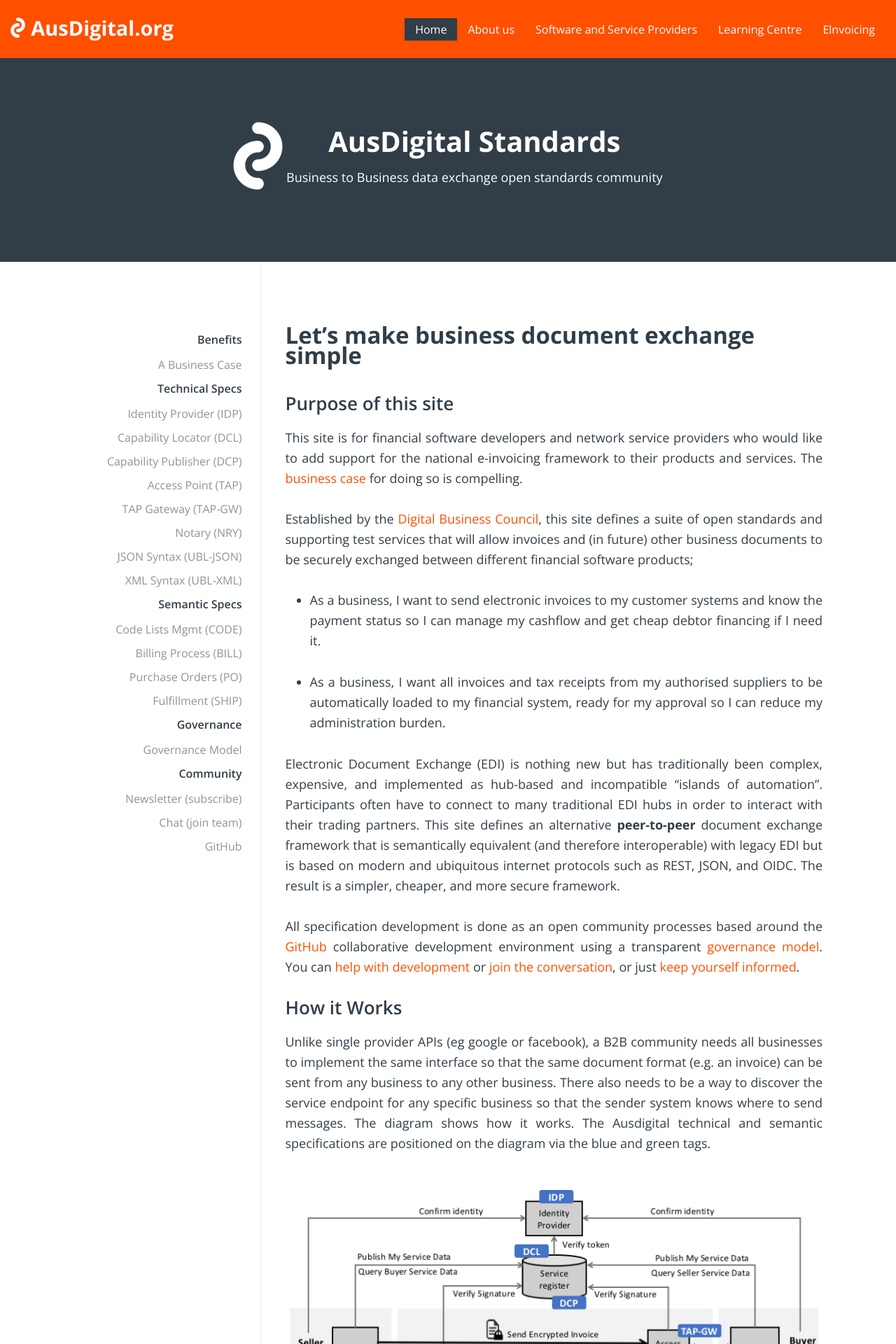
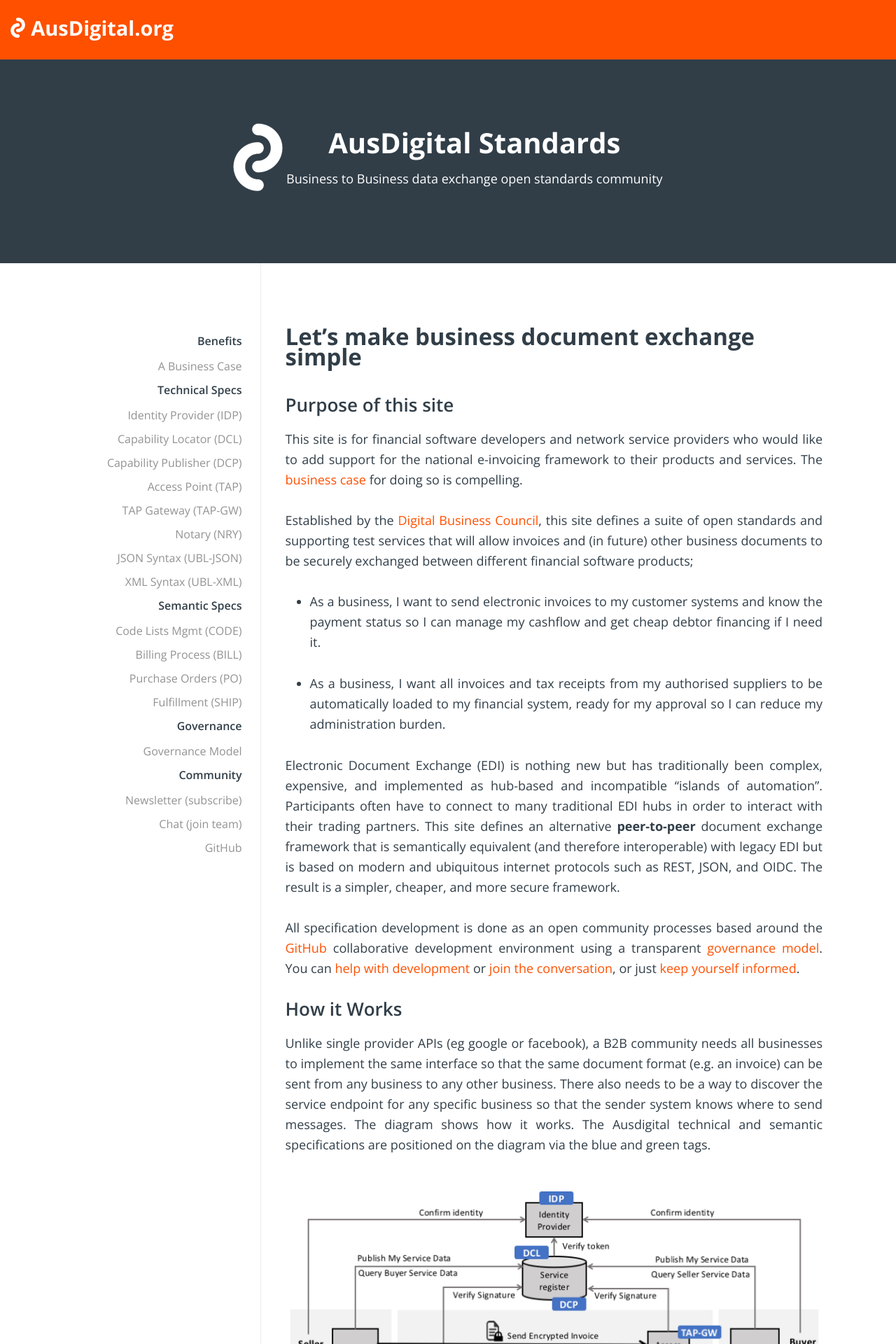
Before and after one commit to ausdigital/ausdigital.github.io, a Jekyll site: the page built from index.md, in a window 1280 px wide. Shown: the top 1920 px of the page at 70% size. Built offline with Jekyll 4.4.1, drawn with Linux system fonts in a browser that asks for light colours; comment, search, counter and statistics services are not loaded; our own code applies the rules of GitHub Pages for plain Markdown files.

Commit message:
Commented header menu. Added google search

```diff
--- a/_includes/header-menu.html
+++ b/_includes/header-menu.html
@@ -1,3 +1,4 @@
+{% comment %}
 {% assign current = page.url | downcase | split: '/' %}
 <ul class="header-menu">
     <li><a {% if page.url == '/' %}class="active"{% endif %} href="/">Home</a></li>
@@ -6,3 +7,4 @@
     <li><a href="#">Learning Centre</a></li>
     <li><a href="#">Elnvoicing</a></li>
 </ul>
+{% endcomment %}
--- a/_includes/header.html
+++ b/_includes/header.html
@@ -11,6 +11,20 @@
                 </div>
             </div>
             <a href="/" class="logo"><img src="/images/logo.png" alt="AusDigital"><span>AusDigital.org</span></a>
+            <div class="header-menu">
+                <script>
+                    (function() {
+                        var cx = '017892665596304004128:tj19kxwel_m';
+                        var gcse = document.createElement('script');
+                        gcse.type = 'text/javascript';
+                        gcse.async = true;
+                        gcse.src = 'https://cse.google.com/cse.js?cx=' + cx;
+                        var s = document.getElementsByTagName('script')[0];
+                        s.parentNode.insertBefore(gcse, s);
+                    })();
+                </script>
+                <gcse:search></gcse:search>
+            </div>
             {% include header-menu.html %}
         </div>
     </div>
--- a/_sass/_header.scss
+++ b/_sass/_header.scss
@@ -35,6 +35,7 @@
     list-style: none;
     padding: 0;
     margin: 10px 0 0 0;
+    height: 35px;
 
     li{
       float: left;
@@ -54,6 +55,16 @@
       &:hover, &.active{
         background: $app-grey;
       }
+    }
+
+    .gsc-control-cse{
+      background: none;
+      border: 0;
+      padding: 0;
+    }
+
+    form.gsc-search-box{
+      margin: 0;
     }
   }
 
```
